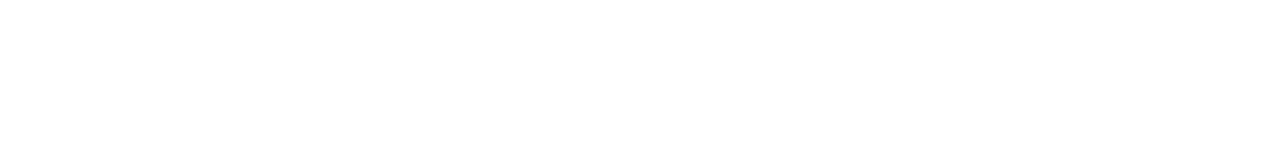
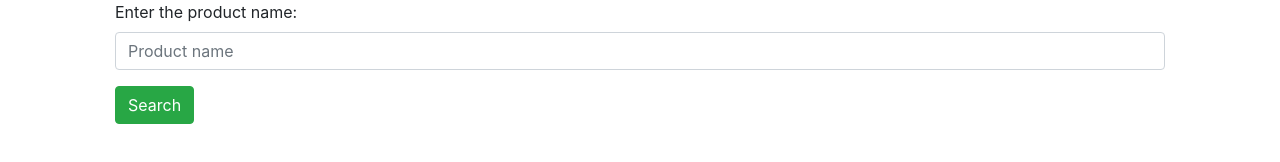
Before and after one commit to bartdeveloper/prtx-frontend, a plain HTML site: page index.html in a window 1280 px wide. Drawn offline with Linux system fonts and the light colour scheme.

Commit message:
Added form for searching products.

```diff
--- a/index.html
+++ b/index.html
@@ -6,6 +6,7 @@
         <meta charset="utf-8">
 
         <link href="css/bootstrap.min.css" rel="stylesheet">
+		<link href="css/style.css" rel="stylesheet">
 
         <title>Searching products</title>
 
@@ -15,10 +16,26 @@
 
         <div class="container">
 
-        </div>
+            <div class="data panel panel-default col-md-12 col-xs-12">
 
-        <script src="js/jquery.min.js"></script>
+				<div class="form-group col-md-12">
+					<label for="query">Enter the product name:</label>
+					<input type="text" class="form-control" id="query" name="query" placeholder="Product name" required>
+				</div>
+
+				<div class="col-md-12">
+					<button type="submit" class="btn btn-md btn-success" id="search" name="search">Search</button>
+				</div>
+
+				<div class="col-md-12" id="result"></div>
+
+            </div>
+
+		</div>
+
+		<script src="js/jquery.min.js"></script>
         <script src="js/bootstrap.min.js"></script>
+        <script src="js/core.js"></script>
 
 	</body>
 </html>
```
Also changed, not shown: css/style.css (added), js/core.js (added).
